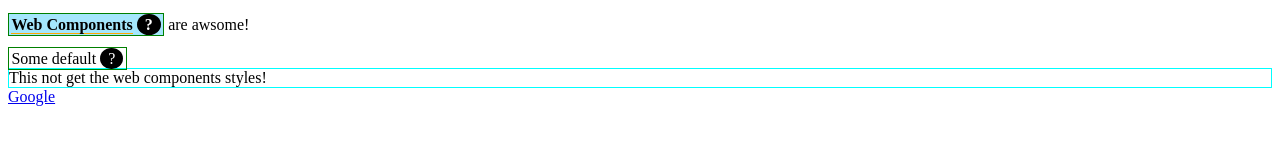
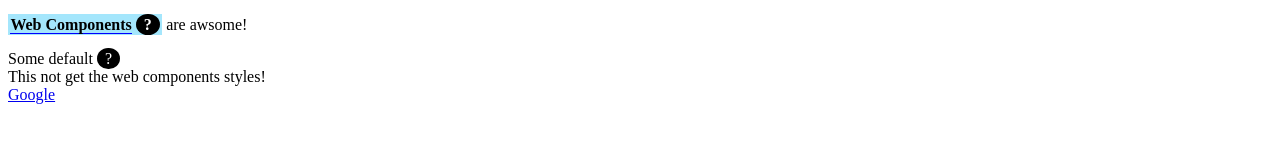
Before and after one commit to danidelgadoz/web-components-scratch, a plain HTML site: page index.html in a window 1280 px wide. Drawn offline with Linux system fonts and the light colour scheme.

Commit message:
Cleaning Up Our Overall Styling

```diff
--- a/index.html
+++ b/index.html
@@ -7,19 +7,12 @@
     <title>Web components</title>
 
     <style>
+        * {
+            box-sizing: border-box;
+        }
+
         html {
             --color-primary: #a4e6fc;
-        }
-
-        div {
-            border: 1px solid cyan;
-        }
-        my-tooltip {
-            border: 1px solid green;
-            padding: 0.15rem;
-        }
-        .highlight {
-            border-bottom: 1px solid orange;
         }
     </style>
 
--- a/tooltip.js
+++ b/tooltip.js
@@ -8,14 +8,21 @@ class Tooltip extends HTMLElement {
         this.shadowRoot.innerHTML = `
             <style>
                 div {
+                    font-weight: normal;
                     background-color: black;
                     color: white;
                     position: absolute;
+                    top: 1.5rem;
+                    left: 0.75rem;
                     z-index: 10;
+                    padding: 0.15rem;
+                    border-radius: 3px;
+                    box-shadow: 1px 1px 6px rgba(0,0,0,0.26);
                 }
 
                 :host(.important) {
                     background-color: var(--color-primary);
+                    padding: 0.15rem;
                 }
 
                 :host-context(p) {
```
